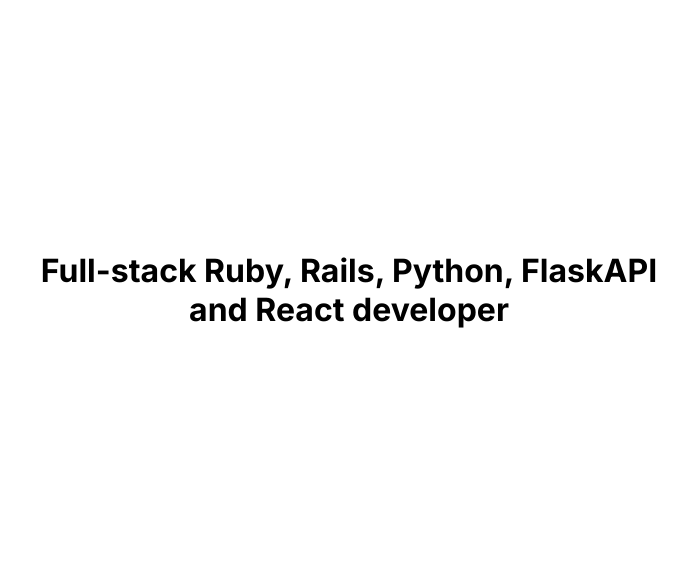
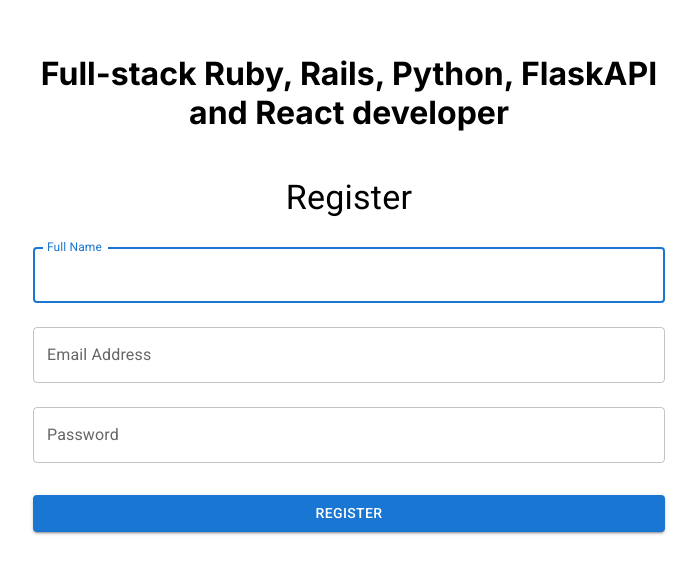
Before and after one commit to heridev/elh.mx, a Next.js app: page / in a window 1280 px wide. Shown: the part 118-692 px from the top of the page, without its empty margins (291-988 px from the left). Built offline with nearby package versions, Linux system fonts and the light colour scheme.

Commit message:
Playing with MUI Forms, Formik and validations

```diff
--- a/package.json
+++ b/package.json
@@ -12,10 +12,13 @@
     "@emotion/react": "^11.12.0",
     "@emotion/styled": "^11.12.0",
     "@fontsource/roboto": "^5.0.13",
+    "@mui/lab": "^5.0.0-alpha.172",
     "@mui/material": "^5.16.4",
+    "formik": "^2.4.6",
     "next": "14.2.5",
     "react": "^18",
-    "react-dom": "^18"
+    "react-dom": "^18",
+    "yup": "^1.4.0"
   },
   "devDependencies": {
     "@types/node": "^20",
--- /dev/null
+++ b/src/app/PaymentMethodSelector.tsx
@@ -0,0 +1,43 @@
+import React, { createContext } from 'react';
+import { Formik, Form, Field } from 'formik';
+import * as Yup from 'yup';
+import { Radio, RadioGroup, FormControlLabel, FormControl, FormLabel, Box, FormHelperText, Button } from '@mui/material';
+
+const validationSchema = Yup.object().shape({
+  paymentMethod: Yup.string().required('Please select a payment method....'),
+});
+
+interface PaymentMethodSelectorProps {
+  onSelect: (paymentMethod: string) => void;
+}
+
+export default function PaymentMethodSelector({ onSelect }:  PaymentMethodSelectorProps) {
+  return (
+    <Formik
+      initialValues={{ paymentMethod: '' }}
+      validationSchema={validationSchema}
+      onSubmit={(values) => onSelect(values.paymentMethod)}
+    >
+      {({ errors, touched }) => (
+        <Form>
+          <Box sx={{ mt: 3 }}>
+            <FormControl component="fieldset" error={touched.paymentMethod && !!errors.paymentMethod}>
+              <FormLabel component="legend">Select Payment Method</FormLabel>
+              <Field as={RadioGroup} aria-label="payment method" name="paymentMethod">
+                <FormControlLabel value="credit_card" control={<Radio />} label="Credit Card" />
+                <FormControlLabel value="paypal" control={<Radio />} label="PayPal" />
+                <FormControlLabel value="apple_pay" control={<Radio />} label="Apple Pay" />
+              </Field>
+              {touched.paymentMethod && errors.paymentMethod && (
+                <FormHelperText>{errors.paymentMethod}</FormHelperText>
+              )}
+            </FormControl>
+            <Button type="submit" variant="contained" sx={{ mt: 2 }}>
+              Continue
+            </Button>
+          </Box>
+        </Form>
+      )}
+    </Formik>
+  );
+}
--- /dev/null
+++ b/src/app/UserRegistration.tsx
@@ -0,0 +1,87 @@
+'use client';
+
+import React from 'react';
+import { Formik, Form, Field, FormikHelpers, FormikValues } from 'formik';
+import * as Yup from 'yup';
+import { TextField, Button, Box, Typography } from '@mui/material';
+
+const validationSchema = Yup.object().shape({
+  name: Yup.string().required('Required'),
+  email: Yup.string().email('Invalid email').required('Required'),
+  password: Yup.string()
+    .min(8, 'Password must be at least 8 characters')
+    .required('Required'),
+});
+
+interface RegisterFormProps {
+  onSubmit: (values: any) => void;
+}
+
+type OnSubmitFunction = (values: FormikValues, formikHelpers: FormikHelpers<FormikValues>) => void | Promise<void>;
+
+const onSubmit = (values: OnSubmitFunction) => {
+  console.log(values);
+}
+
+export default function RegisterForm( { onSubmit }: RegisterFormProps ) {
+  return (
+    <Formik
+      initialValues={{ name: '', email: '', password: '' }}
+      validationSchema={validationSchema}
+      onSubmit={onSubmit}
+    >
+      {({ errors, touched }) => (
+        <Form>
+          <Box sx={{ mt: 3 }}>
+            <Typography variant="h4" gutterBottom>
+              Register
+            </Typography>
+            <Field
+              as={TextField}
+              margin="normal"
+              fullWidth
+              id="name"
+              label="Full Name"
+              name="name"
+              autoComplete="name"
+              autoFocus
+              error={touched.name && errors.name}
+              helperText={touched.name && errors.name}
+            />
+            <Field
+              as={TextField}
+              margin="normal"
+              fullWidth
+              id="email"
+              label="Email Address"
+              name="email"
+              autoComplete="email"
+              error={touched.email && errors.email}
+              helperText={touched.email && errors.email}
+            />
+            <Field
+              as={TextField}
+              margin="normal"
+              fullWidth
+              name="password"
+              label="Password"
+              type="password"
+              id="password"
+              autoComplete="new-password"
+              error={touched.password && errors.password}
+              helperText={touched.password && errors.password}
+            />
+            <Button
+              type="submit"
+              fullWidth
+              variant="contained"
+              sx={{ mt: 3, mb: 2 }}
+            >
+              Register
+            </Button>
+          </Box>
+        </Form>
+      )}
+    </Formik>
+  );
+}
--- a/src/app/page.tsx
+++ b/src/app/page.tsx
@@ -1,4 +1,12 @@
-async function Home() {
+// import PaymentMethodSelector from "./PaymentMethodSelector";
+// use client from next
+'use client';
+
+import React from "react";
+
+import UserRegistration from "./UserRegistration";
+
+function Home() {
   // pending...
   // const data = await fetch('...')
 
@@ -17,6 +25,8 @@ async function Home() {
         }}
       >
         <h1>Full-stack Ruby, Rails, Python, FlaskAPI and React developer</h1>
+        <UserRegistration onSubmit={(values) => console.log(values, 'values')} />
+        {/* <PaymentMethodSelector onSelect={(paymentMethod) => console.log(paymentMethod)} /> */}
       </div>
     </div>
   );
```
Also changed, not shown: src/app/about/page.tsx (added, +47 -0 lines), 2 other files (tests, documents, lock files or other folders).
